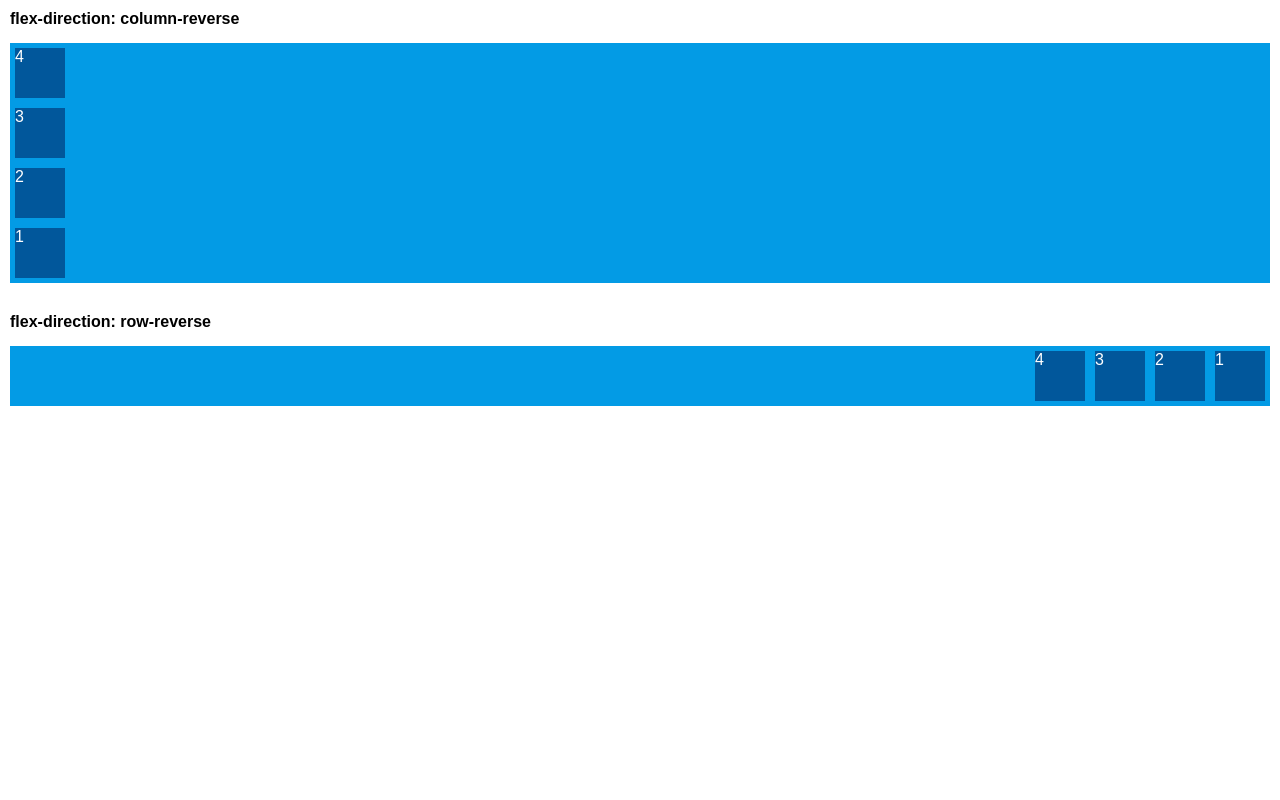
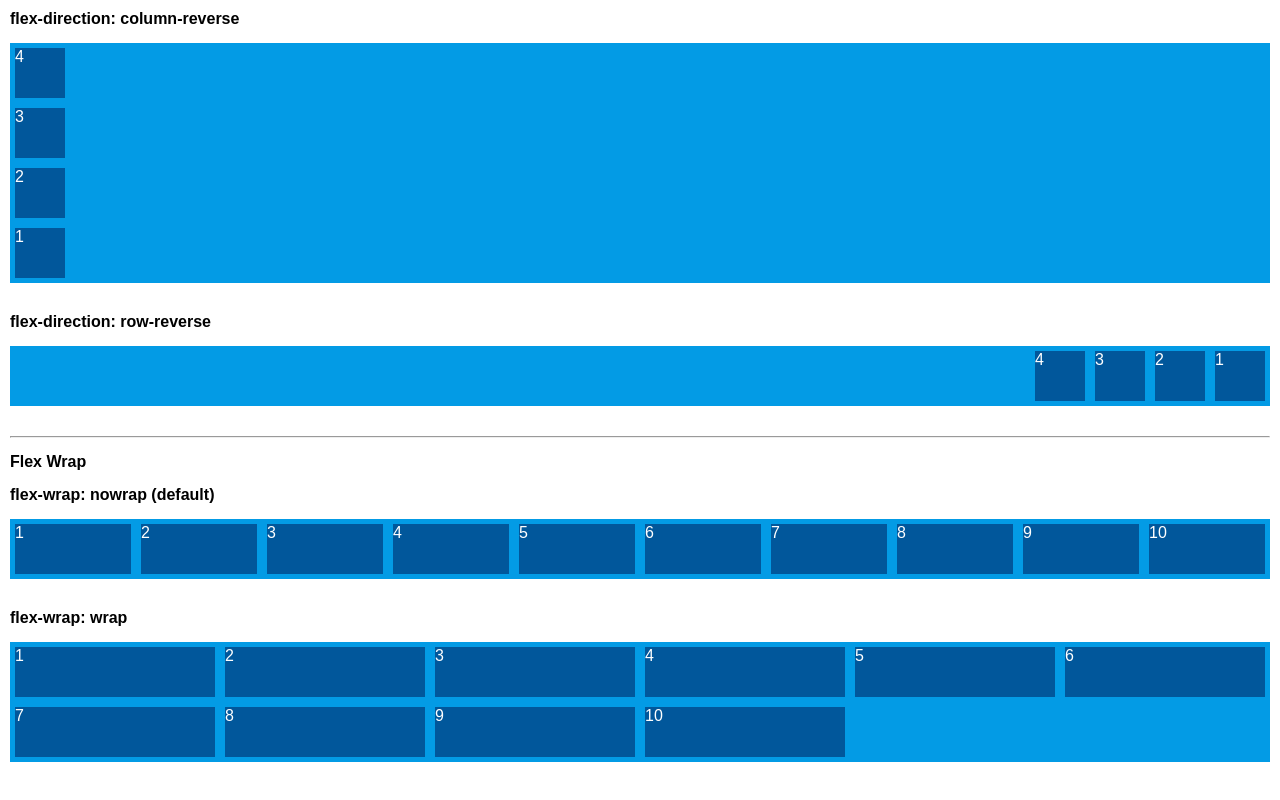
Before and after one commit to komangariana/learn-flexbox, a plain HTML site: page flexbox-concepts/index.html in a window 1280 px wide. Shown: the part 547-1347 px from the top of the page. Before the commit the page ends 993 px from the top, so only its background shows below. Drawn offline with Linux system fonts and the light colour scheme.

Commit message:
add flex-wrap concept.

```diff
--- a/flexbox-concepts/index.html
+++ b/flexbox-concepts/index.html
@@ -43,6 +43,37 @@
       <div class="flexbox-item">3</div>
       <div class="flexbox-item">4</div>
     </div>
+
+    <hr>
+
+    <h4>Flex Wrap</h4>
+    <h4>flex-wrap: nowrap (default)</h4>
+    <div class="flexbox-container flex-no-wrap">
+      <div class="flexbox-item">1</div>
+      <div class="flexbox-item">2</div>
+      <div class="flexbox-item">3</div>
+      <div class="flexbox-item">4</div>
+      <div class="flexbox-item">5</div>
+      <div class="flexbox-item">6</div>
+      <div class="flexbox-item">7</div>
+      <div class="flexbox-item">8</div>
+      <div class="flexbox-item">9</div>
+      <div class="flexbox-item">10</div>
+    </div>
+
+    <h4>flex-wrap: wrap</h4>
+    <div class="flexbox-container flex-wrap">
+      <div class="flexbox-item">1</div>
+      <div class="flexbox-item">2</div>
+      <div class="flexbox-item">3</div>
+      <div class="flexbox-item">4</div>
+      <div class="flexbox-item">5</div>
+      <div class="flexbox-item">6</div>
+      <div class="flexbox-item">7</div>
+      <div class="flexbox-item">8</div>
+      <div class="flexbox-item">9</div>
+      <div class="flexbox-item">10</div>
+    </div>
   </main>
 </body>
 </html>
--- a/flexbox-concepts/styles.css
+++ b/flexbox-concepts/styles.css
@@ -43,3 +43,16 @@ main {
 .flex-dir-column-reverse {
   flex-direction: column-reverse;
 }
+
+.flex-no-wrap {
+  flex-wrap: nowrap;
+}
+
+.flex-wrap {
+  flex-wrap: wrap;
+}
+
+.flex-wrap .flexbox-item,
+.flex-no-wrap .flexbox-item {
+  width: 200px;
+}
```
